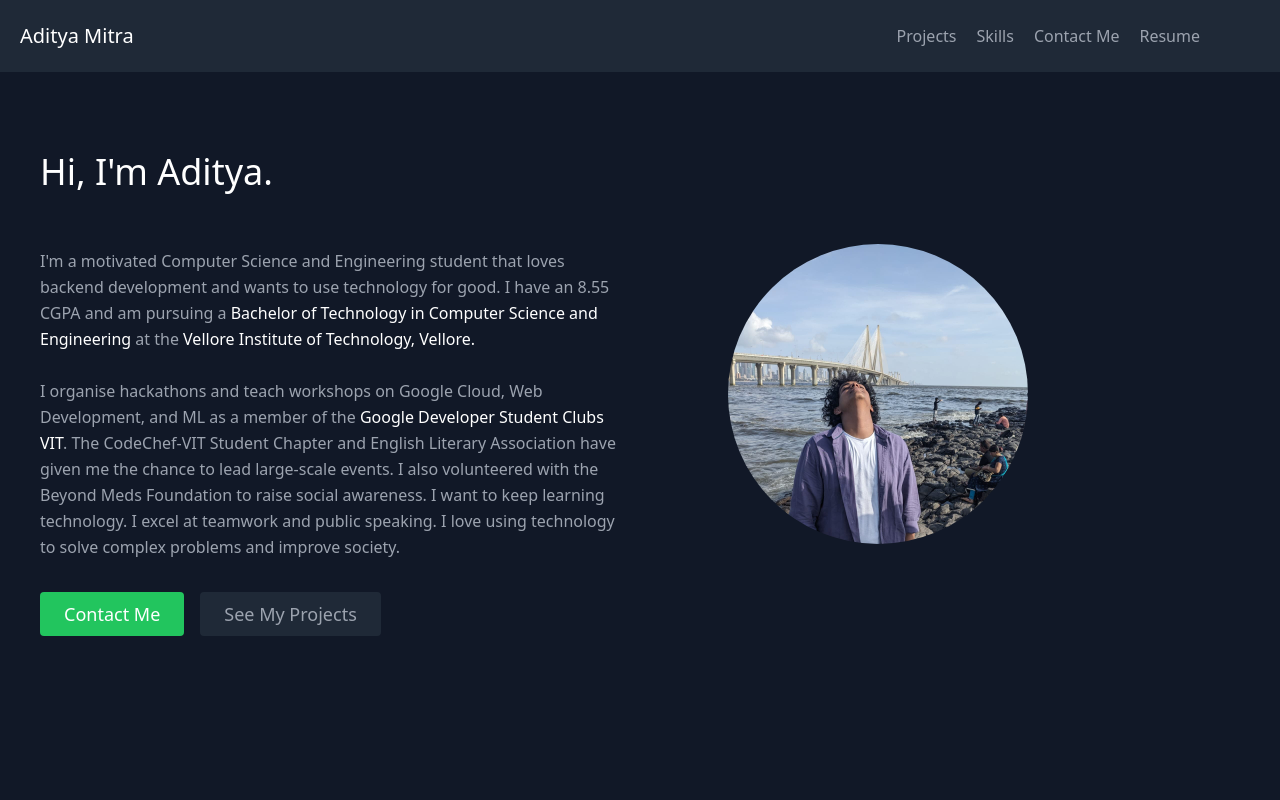
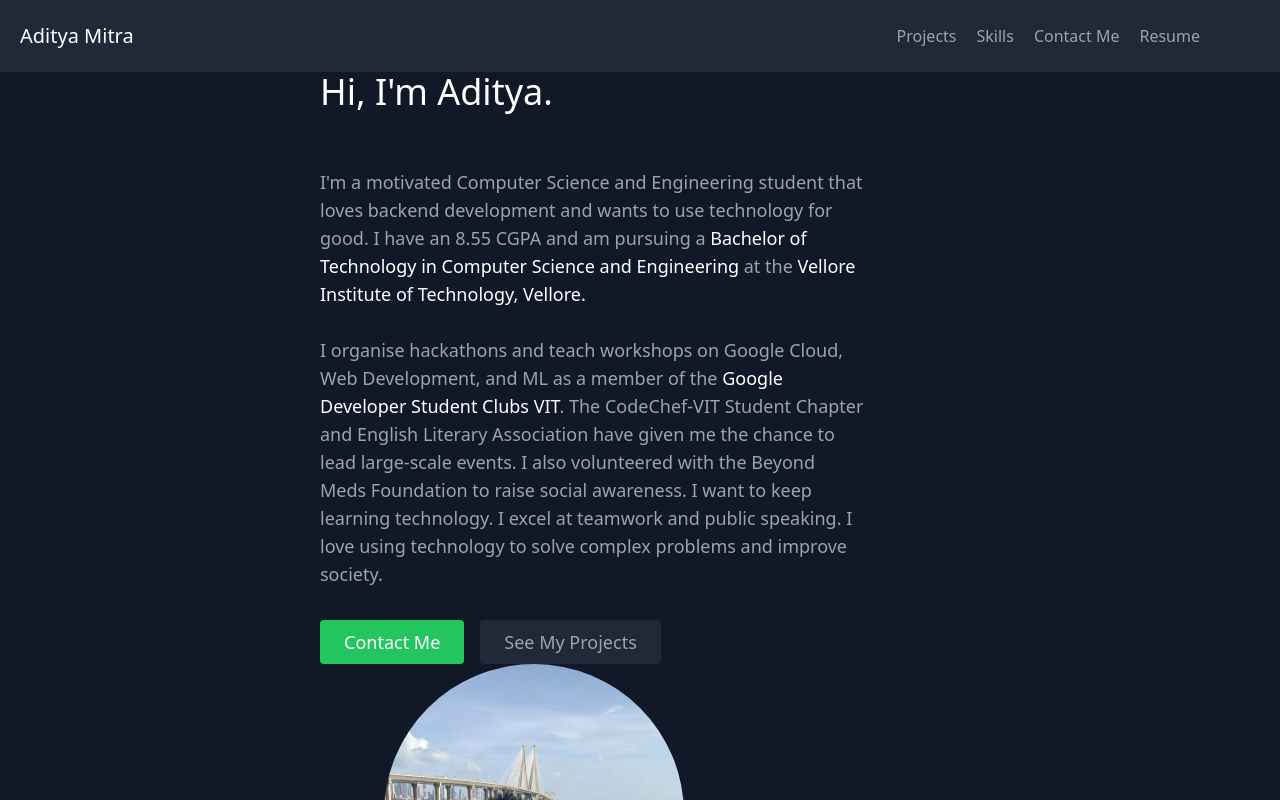
Before and after one commit to whoisaditya/portfolio, a React (Create React App) app: page / in a window 1280 px wide. Shown: the top 800 px of the page. Built offline with nearby package versions, Linux system fonts and the light colour scheme.

Commit message:
fix: for mobile screens

```diff
--- a/src/components/About.js
+++ b/src/components/About.js
@@ -1,20 +1,24 @@
+import React from "react";
+
 export default function About() {
   return (
     <section id="about">
-      <div className="container mx-auto flex px-10 py-20 md:flex-row flex-col items-center">
+      <div className="container mx-auto flex flex-col items-center">
         <div className="lg:flex-grow md:w-1/2 lg:pr-24 md:pr-16 flex flex-col md:items-start md:text-left mb-16 md:mb-0 items-center text-center">
           <h1 className="title-font sm:text-4xl text-3xl mb-4 font-medium text-white">
-            Hi, I'm Aditya.
-            <br className="hidden lg:inline-block " />{" "}
+            Hi, I'm Aditya. <br className="hidden lg:inline-block" />
             <div className="animate-typing overflow-hidden whitespace-nowrap lg:w-fit">
               This Ken is a Backend Developer. &nbsp;&nbsp;
             </div>
           </h1>
-          <p className="mb-8 leading-relaxed lg:w-fit">
+          <p className="mb-8 leading-relaxed text-base lg:text-lg">
             I'm a motivated Computer Science and Engineering student that loves
             backend development and wants to use technology for good. I have an
-            8.55 CGPA and am pursuing a <a className="text-white">Bachelor of Technology in Computer
-            Science and Engineering</a> at the{" "}
+            8.55 CGPA and am pursuing a{" "}
+            <a className="text-white" href="https://vit.ac.in/">
+              Bachelor of Technology in Computer Science and Engineering
+            </a>{" "}
+            at the{" "}
             <a className="text-white" href="https://vit.ac.in/">
               Vellore Institute of Technology, Vellore.
             </a>{" "}
```
